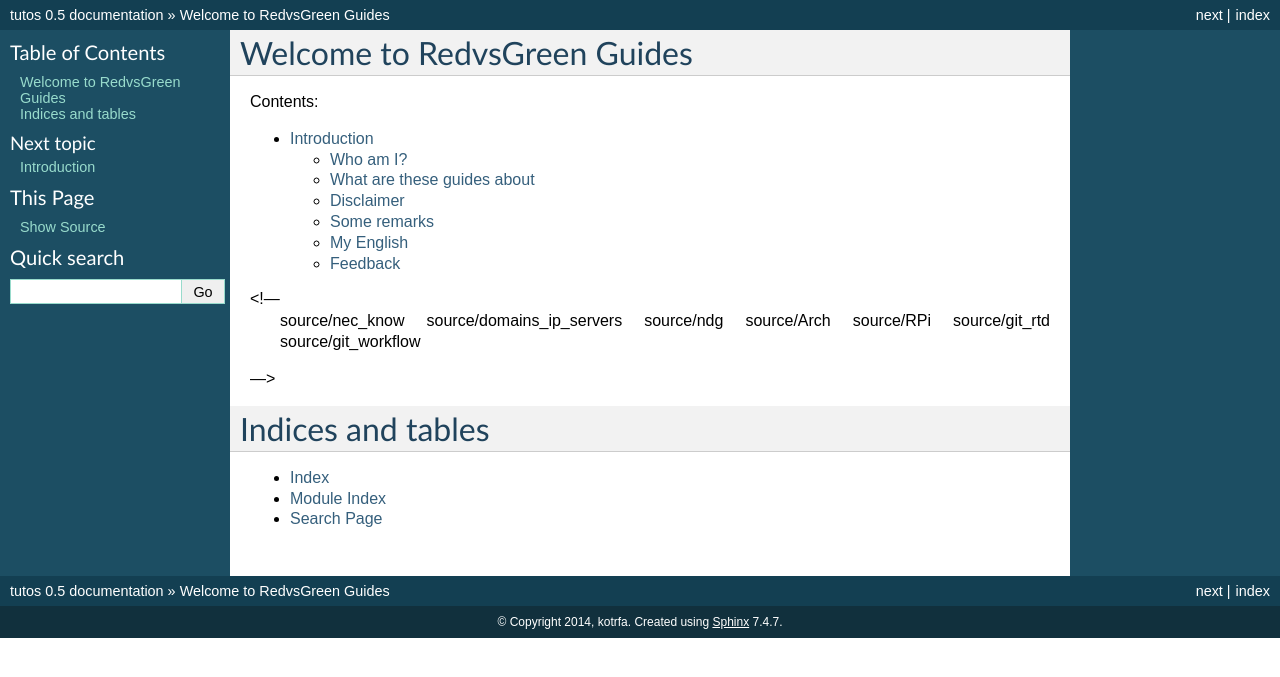
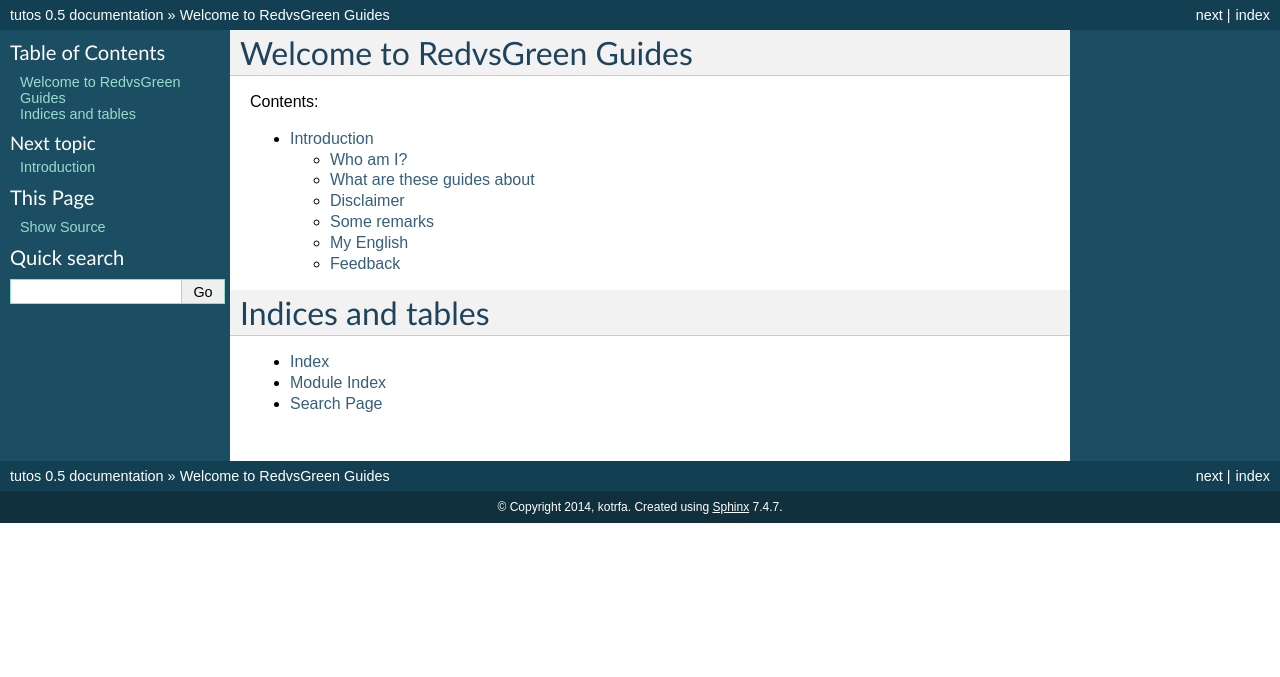
Before and after one commit to RedvsGreen-org/Docs, a Sphinx documentation site: the page built from docs/index.rst, in a window 1280 px wide. Shown: the top 677 px of the page. Built offline with Sphinx 7.4.7, drawn with Linux system fonts in a browser that asks for light colours.

Commit message:
Update index.rst

```diff
--- a/docs/index.rst
+++ b/docs/index.rst
@@ -12,15 +12,6 @@ Contents:
    :maxdepth: 3
 
    source/intro
-<!---
-   source/nec_know
-   source/domains_ip_servers
-   source/ndg
-   source/Arch
-   source/RPi
-   source/git_rtd
-   source/git_workflow
---->
 
 Indices and tables
 ==================
```
